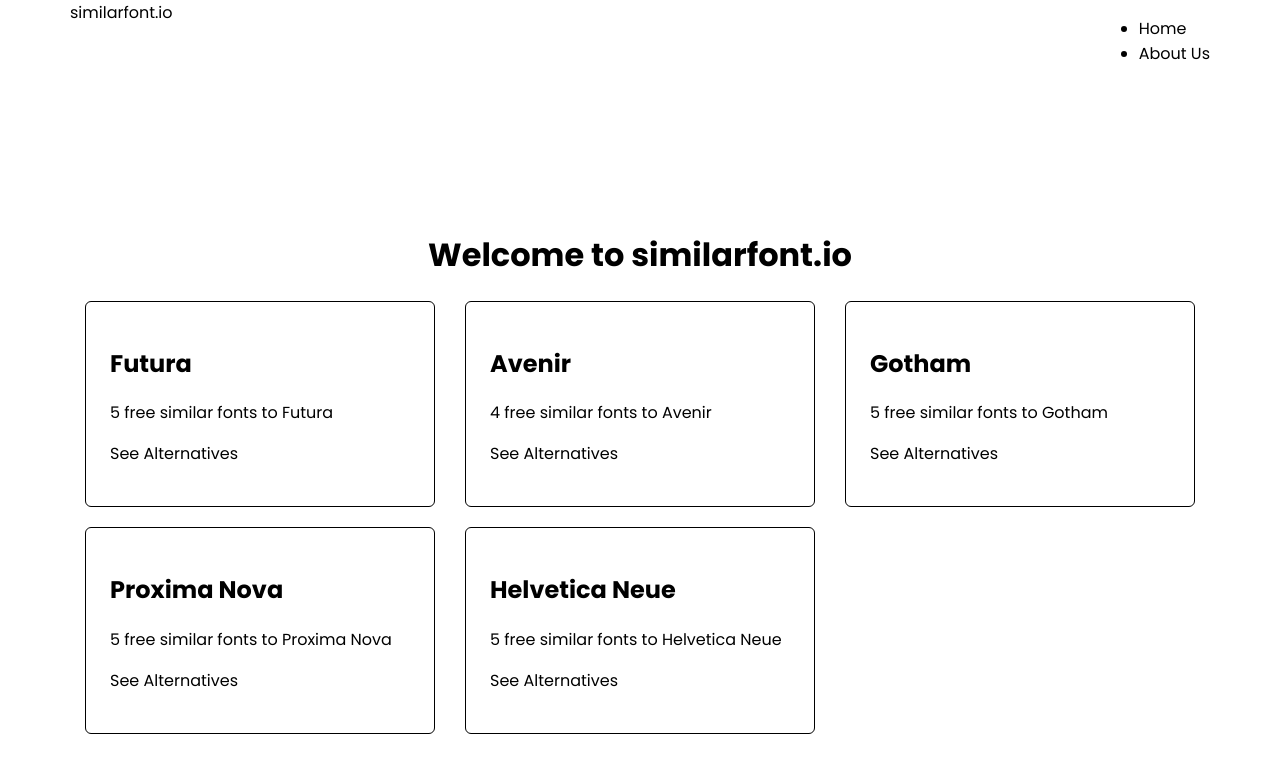
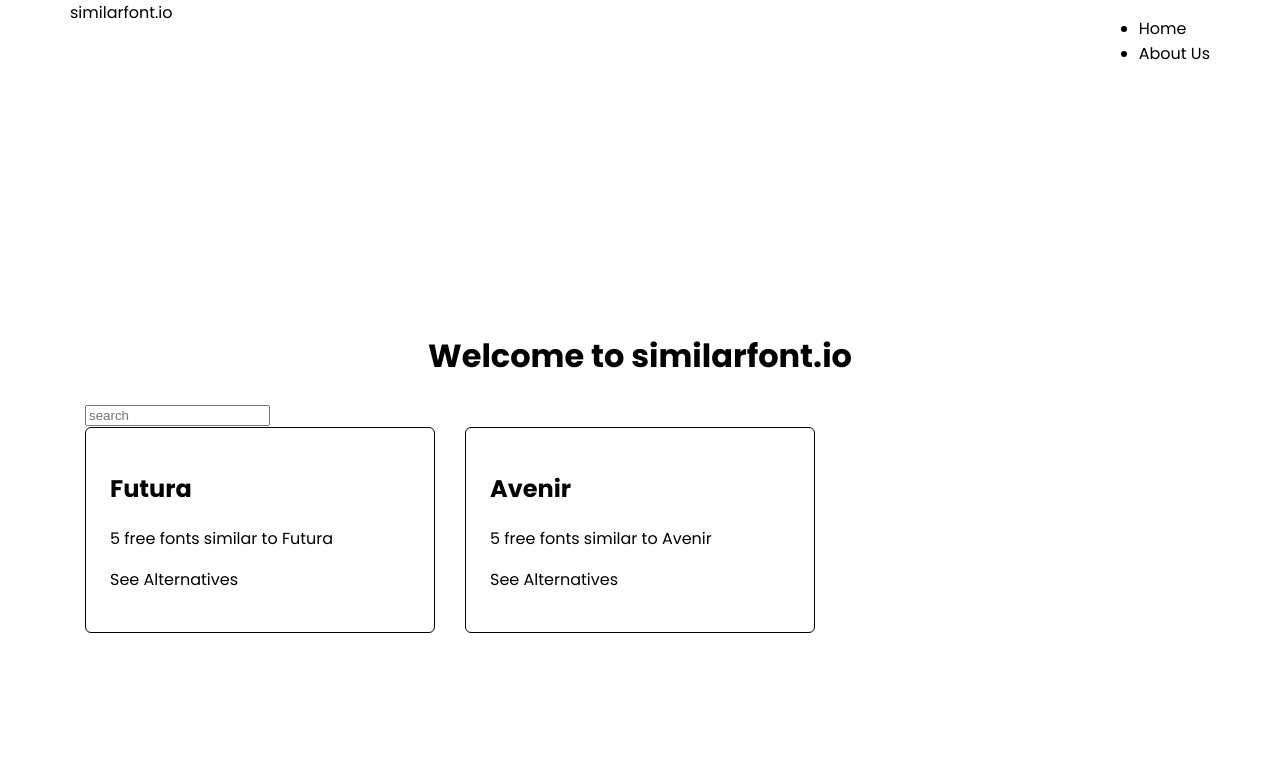
Before and after one commit to bsmith20681/similarfont.io, a Next.js app: page / in a window 1280 px wide. Shown: the top 772 px of the page. Built offline with nearby package versions, Linux system fonts and the light colour scheme.

Commit message:
added filtered search

```diff
--- a/components/LinkBox.js
+++ b/components/LinkBox.js
@@ -9,7 +9,7 @@ const LinkBox = (props) => {
           <div className="LinkBox">
             <h2>{props.font}</h2>
             <p>
-              {props.number} free similar fonts to {props.font}
+              {props.number} free fonts similar to {props.font}
             </p>
             <p>See Alternatives</p>
           </div>
--- /dev/null
+++ b/components/SearchBar.js
@@ -0,0 +1,5 @@
+const SearchBar = () => {
+  return <input type="text" placeholder="Search" />;
+};
+
+export default SearchBar;
--- a/data/database.json
+++ b/data/database.json
@@ -2,61 +2,99 @@
   {
     "id": 1,
     "fontName": "Futura",
-    "longDescription": "<p>Bacon ipsum dolor amet kielbasa strip steak beef ribs bresaola rump. Ham hock sirloin beef ribs shank turkey. Swine pastrami frankfurter cow corned beef turkey ham hock shank capicola ball tip bresaola alcatra. Beef ribs chicken short loin swine frankfurter.</p> <p>Bacon ipsum dolor amet kielbasa strip steak beef ribs bresaola rump. Ham hock sirloin beef ribs shank turkey. Swine pastrami frankfurter cow corned beef turkey ham hock shank capicola ball tip bresaola alcatra. Beef ribs chicken short loin swine frankfurter.</p>",
-    "shortDescription": "<p>Bacon ipsum dolor amet kielbasa strip steak beef ribs bresaola rump. Ham hock sirloin beef ribs shank turkey. Swine pastrami frankfurter cow corned beef turkey ham hock shank capicola ball tip bresaola alcatra. Beef ribs chicken short loin swine frankfurter.</p>",
+    "description": "<p>Futura was designed in 1927 by Paul Renner. It has a clean geometric appearance .  It is used in ads by famous companies such as Supreme, Volkswagen, and HP. Futura is used to represent modern, and clean elegance. It works great for both title and paragraph text.</p><p>There are many variations of the original font which include Futura next, Futura PT, and Futura Futuris. This additional variations can provide some uniqueness to your design. However, you cannot go wrong with the original.</p>",
+    "fontLink": "https://www.fonts.com/font/linotype/futura",
+    "fontImage": "/images/fontImages/futura.jpg",
+    "fontImageAlt": "Image fo Futura font",
     "serif": false,
     "tags": ["fun", "sans-serif"],
     "googleFont": false,
     "googleAlternatives": ["Nunito Sans", "Didact Gothic", "Hind"],
     "fontSquirrel": false,
-    "fontSquirrelAlternatives": ["test", "test"]
+    "fontSquirrelAlternatives": ["Overpass", "test"]
   },
   {
     "id": 2,
-    "fontName": "Avenir",
-    "longDescription": "<p>Bacon ipsum dolor amet kielbasa strip steak beef ribs bresaola rump. Ham hock sirloin beef ribs shank turkey. Swine pastrami frankfurter cow corned beef turkey ham hock shank capicola ball tip bresaola alcatra. Beef ribs chicken short loin swine frankfurter.</p> <p>Bacon ipsum dolor amet kielbasa strip steak beef ribs bresaola rump. Ham hock sirloin beef ribs shank turkey. Swine pastrami frankfurter cow corned beef turkey ham hock shank capicola ball tip bresaola alcatra. Beef ribs chicken short loin swine frankfurter.</p>",
-    "shortDescription": "<p>Bacon ipsum dolor amet kielbasa strip steak beef ribs bresaola rump. Ham hock sirloin beef ribs shank turkey. Swine pastrami frankfurter cow corned beef turkey ham hock shank capicola ball tip bresaola alcatra. Beef ribs chicken short loin swine frankfurter.</p>",
+    "fontName": "Nunito Sans",
+    "description": "<p>Futura was designed in 1927 by Paul Renner. It has a clean geometric appearance .  It is used in ads by famous companies such as Supreme, Volkswagen, and HP. Futura is used to represent modern, and clean elegance. It works great for both title and paragraph text.</p><p>There are many variations of the original font which include Futura next, Futura PT, and Futura Futuris. This additional variations can provide some uniqueness to your design. However, you cannot go wrong with the original.</p>",
+    "fontLink": "https://fonts.google.com/specimen/Nunito+Sans?query=nunito+sans&preview.text_type=custom",
+    "fontImage": "/images/fontImages/futura.jpg",
+    "fontImageAlt": "Image fo Futura font",
+    "serif": false,
+    "tags": ["fun", "sans-serif"],
+    "googleFont": true,
+    "googleAlternatives": [],
+    "fontSquirrel": false,
+    "fontSquirrelAlternatives": []
+  },
+  {
+    "id": 3,
+    "fontName": "Didact Gothic",
+    "description": "<p>Futura was designed in 1927 by Paul Renner. It has a clean geometric appearance .  It is used in ads by famous companies such as Supreme, Volkswagen, and HP. Futura is used to represent modern, and clean elegance. It works great for both title and paragraph text.</p><p>There are many variations of the original font which include Futura next, Futura PT, and Futura Futuris. This additional variations can provide some uniqueness to your design. However, you cannot go wrong with the original.</p>",
+    "fontLink": "https://fonts.google.com/specimen/Didact+Gothic?query=Didact+Gothic&preview.text_type=custom",
+    "fontImage": "/images/fontImages/futura.jpg",
+    "fontImageAlt": "Image fo Futura font",
+    "serif": false,
+    "tags": ["fun", "sans-serif"],
+    "googleFont": true,
+    "googleAlternatives": [],
+    "fontSquirrel": false,
+    "fontSquirrelAlternatives": []
+  },
+  {
+    "id": 4,
+    "fontName": "Hind",
+    "description": "<p>Futura was designed in 1927 by Paul Renner. It has a clean geometric appearance .  It is used in ads by famous companies such as Supreme, Volkswagen, and HP. Futura is used to represent modern, and clean elegance. It works great for both title and paragraph text.</p><p>There are many variations of the original font which include Futura next, Futura PT, and Futura Futuris. This additional variations can provide some uniqueness to your design. However, you cannot go wrong with the original.</p>",
+    "fontLink": "https://fonts.google.com/specimen/Hind?query=Hind&preview.text_type=custom",
+    "fontImage": "/images/fontImages/futura.jpg",
+    "fontImageAlt": "Image fo Futura font",
+    "serif": false,
+    "tags": ["fun", "sans-serif"],
+    "googleFont": true,
+    "googleAlternatives": [],
+    "fontSquirrel": false,
+    "fontSquirrelAlternatives": []
+  },
+  {
+    "id": 5,
+    "fontName": "Overpass",
+    "description": "<p>Futura was designed in 1927 by Paul Renner. It has a clean geometric appearance .  It is used in ads by famous companies such as Supreme, Volkswagen, and HP. Futura is used to represent modern, and clean elegance. It works great for both title and paragraph text.</p><p>There are many variations of the original font which include Futura next, Futura PT, and Futura Futuris. This additional variations can provide some uniqueness to your design. However, you cannot go wrong with the original.</p>",
+    "fontLink": "https://www.fontsquirrel.com/fonts/overpass?utm_source=fontsquirrel.com&utm_medium=matcherator_link&utm_campaign=overpassredhat",
+    "fontImage": "/images/fontImages/futura.jpg",
+    "fontImageAlt": "Image fo Futura font",
     "serif": false,
     "tags": ["fun", "sans-serif"],
     "googleFont": false,
-    "googleAlternatives": ["Nunito Sans", "Lato"],
-    "fontSquirrel": false,
-    "fontSquirrelAlternatives": ["test", "test"]
+    "googleAlternatives": [],
+    "fontSquirrel": true,
+    "fontSquirrelAlternatives": []
   },
   {
-    "id": 3,
-    "fontName": "Gotham",
-    "longDescription": "<p>Bacon ipsum dolor amet kielbasa strip steak beef ribs bresaola rump. Ham hock sirloin beef ribs shank turkey. Swine pastrami frankfurter cow corned beef turkey ham hock shank capicola ball tip bresaola alcatra. Beef ribs chicken short loin swine frankfurter.</p> <p>Bacon ipsum dolor amet kielbasa strip steak beef ribs bresaola rump. Ham hock sirloin beef ribs shank turkey. Swine pastrami frankfurter cow corned beef turkey ham hock shank capicola ball tip bresaola alcatra. Beef ribs chicken short loin swine frankfurter.</p>",
-    "shortDescription": "<p>Bacon ipsum dolor amet kielbasa strip steak beef ribs bresaola rump. Ham hock sirloin beef ribs shank turkey. Swine pastrami frankfurter cow corned beef turkey ham hock shank capicola ball tip bresaola alcatra. Beef ribs chicken short loin swine frankfurter.</p>",
+    "id": 6,
+    "fontName": "Glacial Indifference",
+    "description": "<p>Futura was designed in 1927 by Paul Renner. It has a clean geometric appearance .  It is used in ads by famous companies such as Supreme, Volkswagen, and HP. Futura is used to represent modern, and clean elegance. It works great for both title and paragraph text.</p><p>There are many variations of the original font which include Futura next, Futura PT, and Futura Futuris. This additional variations can provide some uniqueness to your design. However, you cannot go wrong with the original.</p>",
+    "fontLink": "https://www.fontsquirrel.com/fonts/glacial-indifference?utm_source=fontsquirrel.com&utm_medium=matcherator_link&utm_campaign=glacialindifference",
+    "fontImage": "/images/fontImages/futura.jpg",
+    "fontImageAlt": "Image fo Futura font",
     "serif": false,
     "tags": ["fun", "sans-serif"],
     "googleFont": false,
-    "googleAlternatives": ["Raleway", "Montserrat", "Open Sans"],
-    "fontSquirrel": false,
-    "fontSquirrelAlternatives": ["test", "test"]
+    "googleAlternatives": [],
+    "fontSquirrel": true,
+    "fontSquirrelAlternatives": []
   },
   {
-    "id": 4,
-    "fontName": "Proxima Nova",
-    "longDescription": "<p>Bacon ipsum dolor amet kielbasa strip steak beef ribs bresaola rump. Ham hock sirloin beef ribs shank turkey. Swine pastrami frankfurter cow corned beef turkey ham hock shank capicola ball tip bresaola alcatra. Beef ribs chicken short loin swine frankfurter.</p> <p>Bacon ipsum dolor amet kielbasa strip steak beef ribs bresaola rump. Ham hock sirloin beef ribs shank turkey. Swine pastrami frankfurter cow corned beef turkey ham hock shank capicola ball tip bresaola alcatra. Beef ribs chicken short loin swine frankfurter.</p>",
-    "shortDescription": "<p>Bacon ipsum dolor amet kielbasa strip steak beef ribs bresaola rump. Ham hock sirloin beef ribs shank turkey. Swine pastrami frankfurter cow corned beef turkey ham hock shank capicola ball tip bresaola alcatra. Beef ribs chicken short loin swine frankfurter.</p>",
+    "id": 7,
+    "fontName": "Avenir",
+    "description": "<p>Futura was designed in 1927 by Paul Renner. It has a clean geometric appearance .  It is used in ads by famous companies such as Supreme, Volkswagen, and HP. Futura is used to represent modern, and clean elegance. It works great for both title and paragraph text.</p><p>There are many variations of the original font which include Futura next, Futura PT, and Futura Futuris. This additional variations can provide some uniqueness to your design. However, you cannot go wrong with the original.</p>",
+    "fontLink": "https://www.fonts.com/font/linotype/futura",
+    "fontImage": "/images/fontImages/futura.jpg",
+    "fontImageAlt": "Image fo Futura font",
     "serif": false,
     "tags": ["fun", "sans-serif"],
     "googleFont": false,
-    "googleAlternatives": ["Montserrat", "Nunito Sans", "Muli"],
+    "googleAlternatives": ["Nunito Sans", "Didact Gothic", "Hind"],
     "fontSquirrel": false,
-    "fontSquirrelAlternatives": ["test", "test"]
-  },
-  {
-    "id": 5,
-    "fontName": "Helvetica Neue",
-    "longDescription": "<p>Bacon ipsum dolor amet kielbasa strip steak beef ribs bresaola rump. Ham hock sirloin beef ribs shank turkey. Swine pastrami frankfurter cow corned beef turkey ham hock shank capicola ball tip bresaola alcatra. Beef ribs chicken short loin swine frankfurter.</p> <p>Bacon ipsum dolor amet kielbasa strip steak beef ribs bresaola rump. Ham hock sirloin beef ribs shank turkey. Swine pastrami frankfurter cow corned beef turkey ham hock shank capicola ball tip bresaola alcatra. Beef ribs chicken short loin swine frankfurter.</p>",
-    "shortDescription": "<p>Bacon ipsum dolor amet kielbasa strip steak beef ribs bresaola rump. Ham hock sirloin beef ribs shank turkey. Swine pastrami frankfurter cow corned beef turkey ham hock shank capicola ball tip bresaola alcatra. Beef ribs chicken short loin swine frankfurter.</p>",
-    "serif": false,
-    "tags": ["fun", "sans-serif"],
-    "googleFont": false,
-    "googleAlternatives": ["IBM Plex Sans", "Roboto", "Open Sans"],
-    "fontSquirrel": false,
-    "fontSquirrelAlternatives": ["test", "test"]
+    "fontSquirrelAlternatives": ["Overpass", "test"]
   }
 ]
--- a/pages/[font].js
+++ b/pages/[font].js
@@ -1,6 +1,7 @@
 import Layout from "../components/Layout";
 import { useRouter } from "next/router";
 import ReactHtmlParser from "react-html-parser";
+import Image from "next/image";
 import { useState, useEffect, useLayoutEffect } from "react";
 import DataBase from "../data/database.json";
 
@@ -14,6 +15,7 @@ const ViewFont = () => {
     <Layout>
       <div className="container">
         <div className="row">
+          <Image src="/images/fontImages/futura.jpg" width={638} height={110} />
           {test.map((x, i) => {
             return (
               <div>
@@ -21,7 +23,7 @@ const ViewFont = () => {
                   {x.googleAlternatives.length} Google Font Alternatives to{" "}
                   {x.fontName}
                 </h1>
-                <h2>{ReactHtmlParser(x.longDescription)}</h2>
+                <h2>{ReactHtmlParser(x.description)}</h2>
                 <h2>Here are some google alternative fonts for {x.fontName}</h2>
                 {x.googleAlternatives.map((font) => {
                   return (
--- a/pages/index.js
+++ b/pages/index.js
@@ -2,10 +2,22 @@ import Head from "next/head";
 import Link from "next/link";
 import Layout from "../components/Layout";
 import LinkBox from "../components/LinkBox";
+import SearchBar from "../components/SearchBar";
 import styles from "../styles/Home.module.css";
 import DataBase from "../data/database.json";
+import { useState } from "react";
 
 const Home = () => {
+  const [search, setSearch] = useState("");
+
+  const fontArray = DataBase.filter(
+    (x) => x.googleFont === false && x.fontSquirrel === false
+  );
+
+  const filteredFontArray = fontArray.filter((x) => {
+    return x.fontName.toLowerCase().includes(search.toLowerCase());
+  });
+
   return (
     <Layout>
       <div className={styles.container}>
@@ -13,11 +25,18 @@ const Home = () => {
           <title>Create Next App</title>
           <link rel="icon" href="/favicon.ico" />
         </Head>
+        {console.log(filteredFontArray)}
 
         <h1>Welcome to similarfont.io</h1>
         <div className="container">
+          <input
+            type="text"
+            placeholder="search"
+            value={search}
+            onChange={(e) => setSearch(e.target.value)}
+          />
           <div className="row">
-            {DataBase.map((font, index) => {
+            {filteredFontArray.map((font, index) => {
               return (
                 <LinkBox
                   link={`/google-alternative-font-to-${font.fontName}`}
```
Also changed, not shown: public/images/fontImages/futura.jpg (added).
